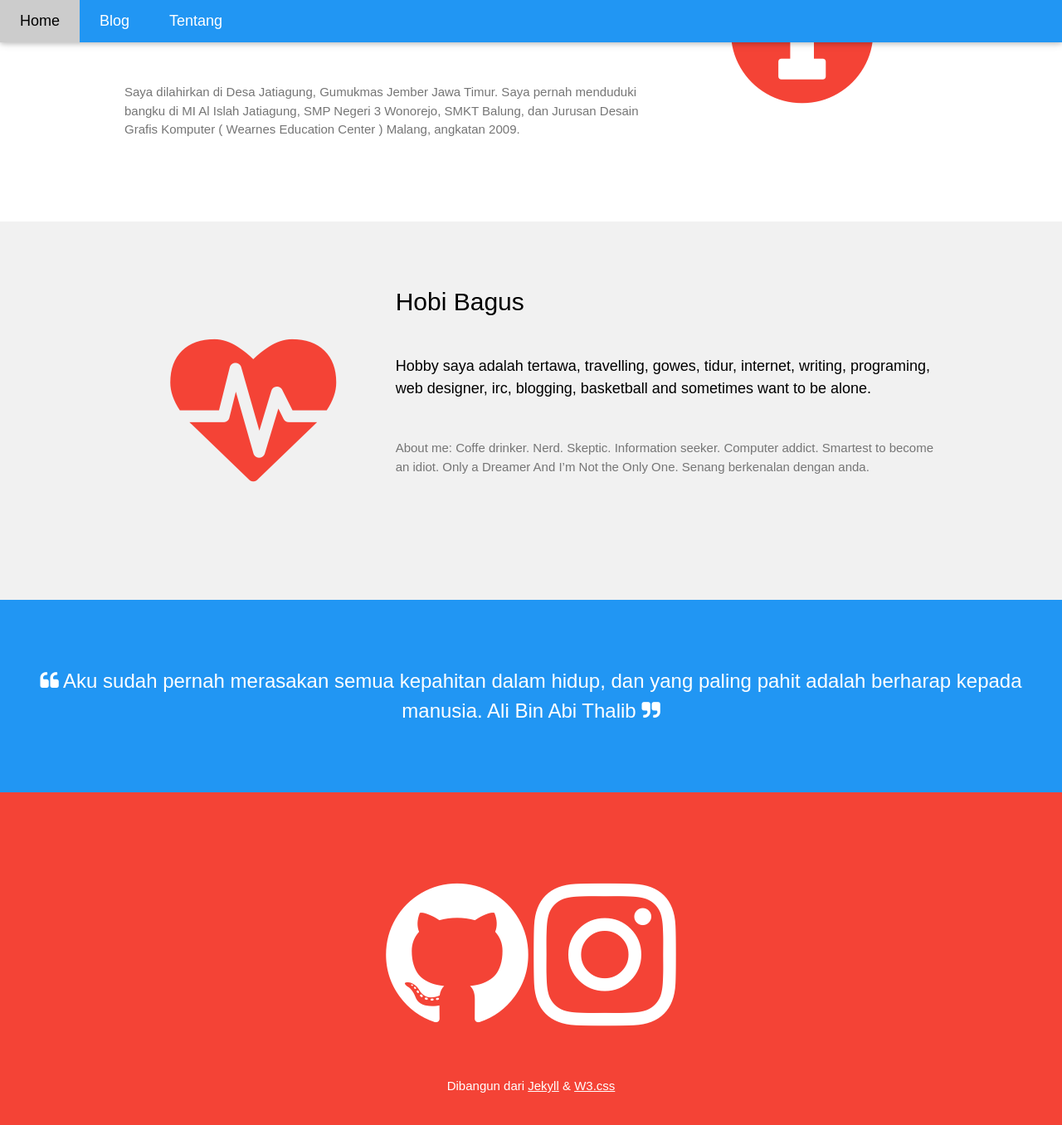
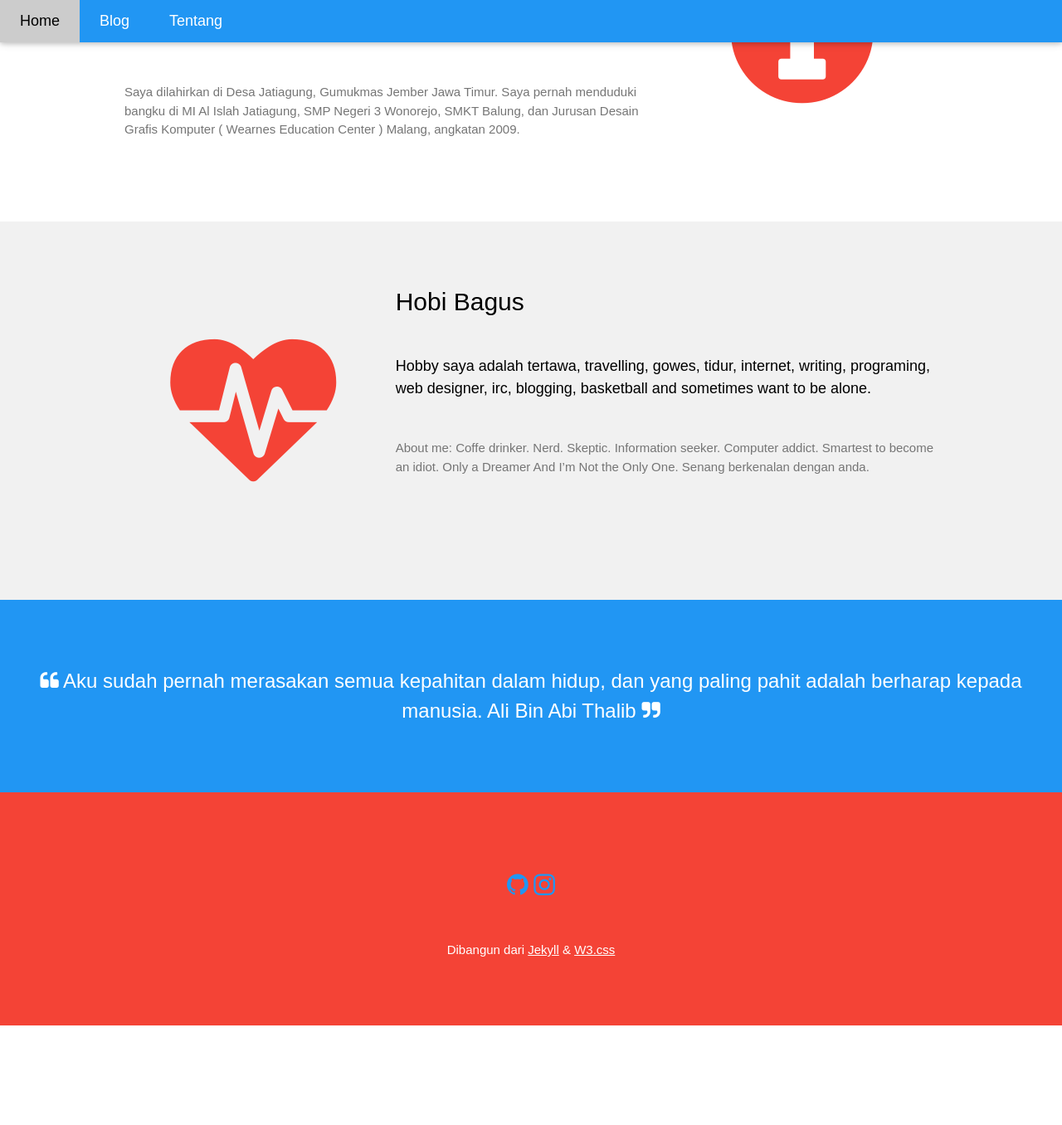
Before and after one commit to Bagus18/Bagus18.github.io, a Jekyll site: the page built from index.md, in a window 1280 px wide and 1400 px high, scrolled down 452 px. Shown: the top 1356 px of the window at 83% size. Built offline with Jekyll 4.4.1, drawn with Linux system fonts in a browser that asks for light colours; nearby versions of some CDN libraries; some web fonts are replaced; library files that are not in the unit come from our copies; after the commit the page ends 1688 px from its top, so only the background shows below that.

Commit message:
Update Thu, Nov 02, 2017  6:52:11 PM

```diff
--- a/_includes/ndas.html
+++ b/_includes/ndas.html
@@ -13,7 +13,7 @@
 <link rel="alternate" type="application/rss+xml" title="{{ site.title }}" href="{{ "/feed.xml" | prepend: site.baseurl | prepend: site.url }}">
 <style>
 body,h1,h2,h3,h4,h5,h6 {font-family: 'Fira Sans Extra Condensed', sans-serif;}.w3-bar,h1,button {font-family: 'Fira Sans Condensed', sans-serif;}
-.fa-info-circle,.fa-heartbeat,.fa-github,.fa-instagram {font-size:200px}
+.fa-info-circle,.fa-heartbeat {font-size:200px}.fa-github,.fa-instagram {font-size:30px}
 @media (max-width: 600px) {.fa-info-circle,.fa-heartbeat {display:none;}}
 </style>
 </head>
--- a/_includes/sikil.html
+++ b/_includes/sikil.html
@@ -1,7 +1,7 @@
 <footer class="w3-container w3-padding-64 w3-red w3-center">
   <div class="w3-xlarge w3-padding-32">
-   <a href="#" class="w3-hover-text-indigo"><i class="fa fa-github"></i></a>
-   <a href="#" class="w3-hover-text-red"><i class="fa fa-instagram"></i></a>
+   <a href="#" class="w3-hover-text-white w3-text-blue"><i class="fa fa-github"></i></a>
+   <a href="#" class="w3-hover-text-white w3-text-blue"><i class="fa fa-instagram"></i></a>
  </div>
  <p>Dibangun dari <a href="//jekyllrb.com" rel="nofollow">Jekyll</a> & <a href="https://www.w3schools.com/w3css/default.asp" target="_blank" rel="nofollow">W3.css</a></p>
 </footer>
```
